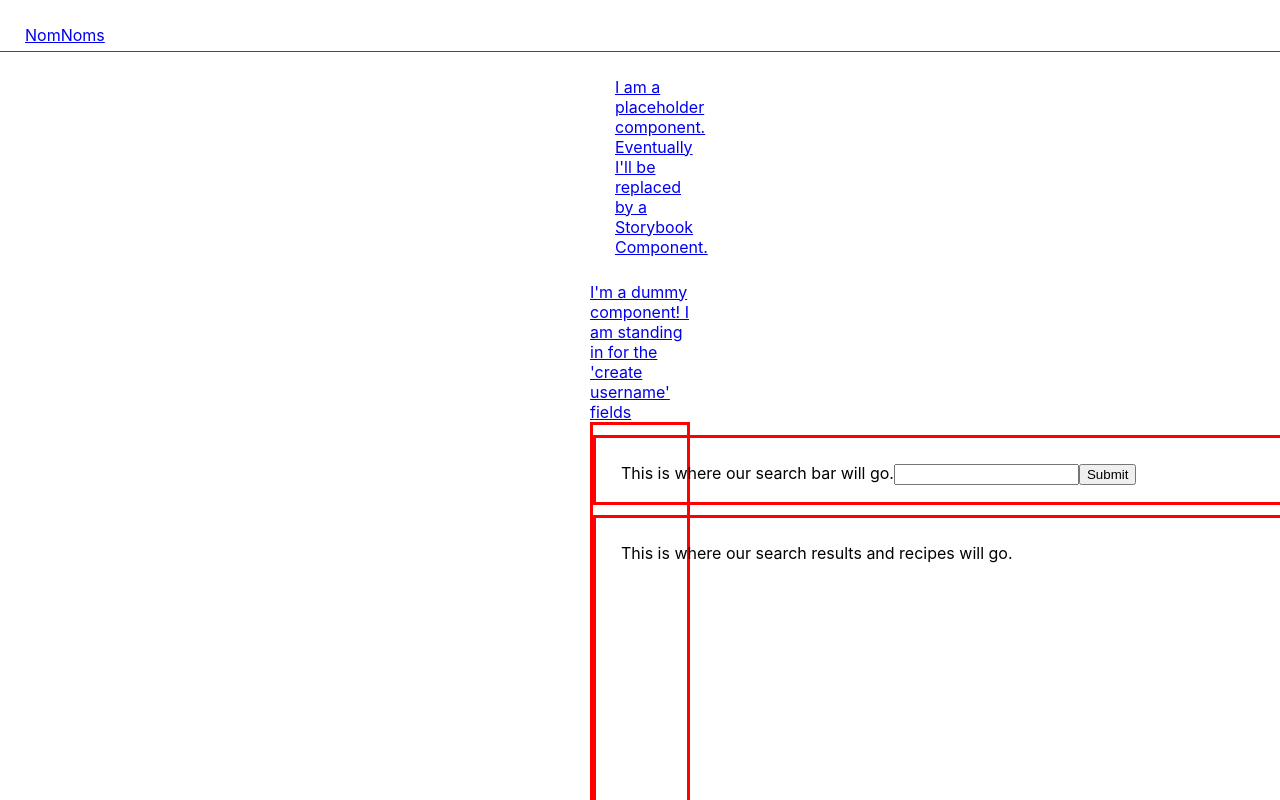
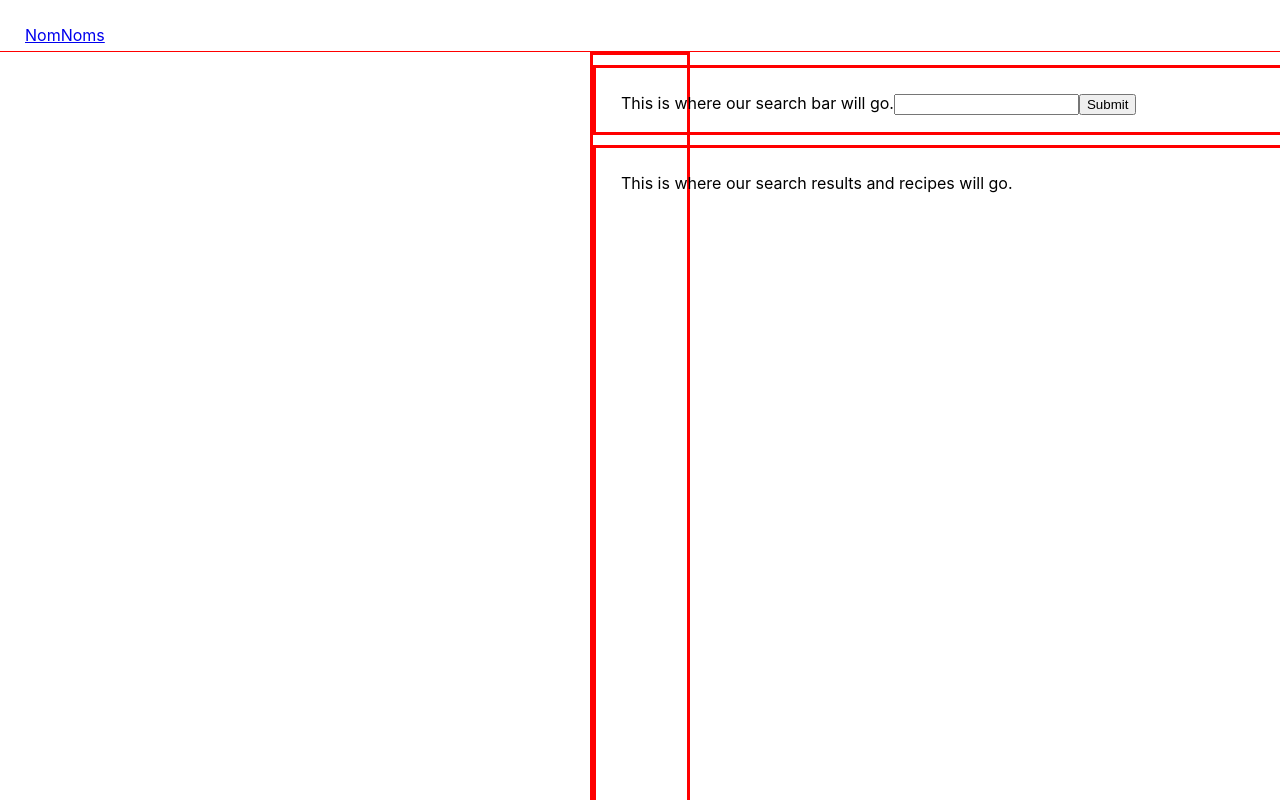
Before and after one commit to rmfortes/nom-noms-front-end, a React (Create React App) app: page /user in a window 1280 px wide. Shown: the top 800 px of the page. Built offline with nearby package versions, Linux system fonts and the light colour scheme.

Commit message:
components rendering conditionally

```diff
--- a/src/App.js
+++ b/src/App.js
@@ -6,7 +6,7 @@ import Forms from "./Forms.js";
 import CreateUser from "./CreateUser.js";
 import Login from "./Login";
 import DummyComponent from "./DummyComponent";
-import Body from './Body';
+import Body from "./Body";
 
 class App extends React.Component {
   constructor(props) {
@@ -28,20 +28,23 @@ class App extends React.Component {
           <Header />
           <div className="login">
             <Link to="/users">{Login}</Link>
-            <Route path="/"
-              render={routerProps =>
-              <Login addUser={this.addUser}
-            {...routerProps}
-          {...this.state} />} />
+            {/* <Route
+              path="/"
+              render={(routerProps) => (
+                <Login
+                  addUser={this.addUser}
+                  {...routerProps}
+                  {...this.state}
+                />
+              )} */}
 
-
-
-
-
-            <Route path="/" component={DummyComponent} />
-            <Route path="/user" render={routerProps => <Body addUser={this.addUser}
-            {...routerProps}
-            {...this.state}/>}
+                <Route path="/" exact component={Login}/>
+                <Route path="/" exact component={DummyComponent}/>
+            <Route
+              path="/user"
+              render={(routerProps) => (
+                <Body addUser={this.addUser} {...routerProps} {...this.state} />
+              )}
             />
           </div>
         </div>
```
